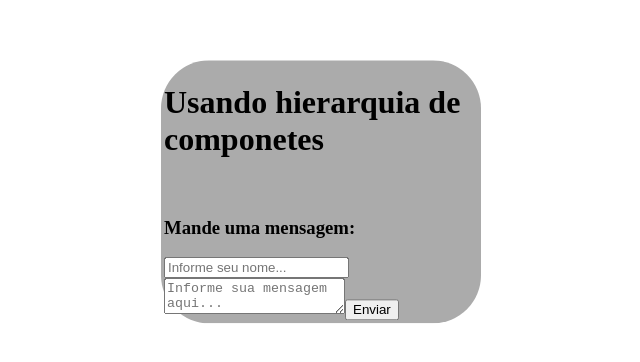
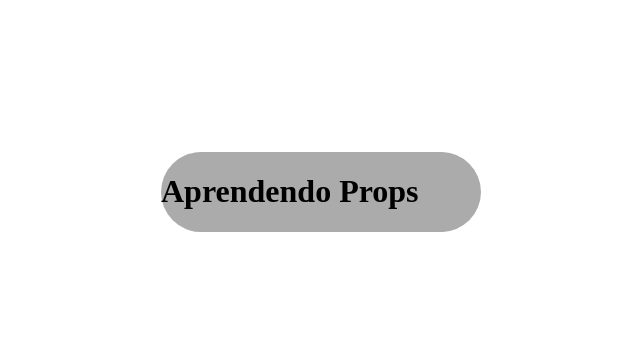
Before and after one commit to LukaasMachado143/FIRST_CONTACT_VUEJS, a Vue app in the folder Firt_Project_With_CLI_VueJS/: page / in a window 1280 px wide. Shown: the part 208-570 px from the top of the page, without its empty margins (319-959 px from the left). Built offline with nearby package versions, Linux system fonts and the light colour scheme.

Commit message:
Studing props

```diff
--- a/Firt_Project_With_CLI_VueJS/src/App.vue
+++ b/Firt_Project_With_CLI_VueJS/src/App.vue
@@ -1,6 +1,6 @@
 <template>
   <div>
-    <ComponentHierarchy />
+    <StudingProps :titleGived="titleGived"/>
   </div>
 </template>
 
@@ -9,13 +9,20 @@
   import UsingHooks from './components/UsingHooks.vue';
   import ComponentHierarchy from './components/ComponentHierarchy.vue';
   import Info from './components/Info.vue';
+  import StudingProps from './components/StudingProps.vue';
+
   export default{
     name: "App",
     components:{
       FirstComponentVue,
       UsingHooks,
       ComponentHierarchy,
-      Info
+      Info,
+      StudingProps
+    }, data(){
+      return{
+        titleGived: 'Aprendendo Props'
+      }
     }
   }
 </script>
@@ -32,12 +39,7 @@
     transform: translate(-50%, -50%);
     top: 50%;
     left: 50%;
-    border: solid;
-    border-color: transparent ;
     border-radius: 3rem;
     width: 20rem;
   }
-  div:hover{
-    background-color: rgb(171, 171, 171);
-  }
 </style>
--- /dev/null
+++ b/Firt_Project_With_CLI_VueJS/src/components/StudingProps.vue
@@ -0,0 +1,20 @@
+<template>
+    <div>
+        <h1>{{titleGived}}</h1>
+    </div>
+</template>
+
+<script>
+    export default {
+        name: 'StudingProps',
+        props:{
+            titleGived: String
+        },
+        data(){
+            return{
+            }
+        },
+
+
+    }
+</script>
```
